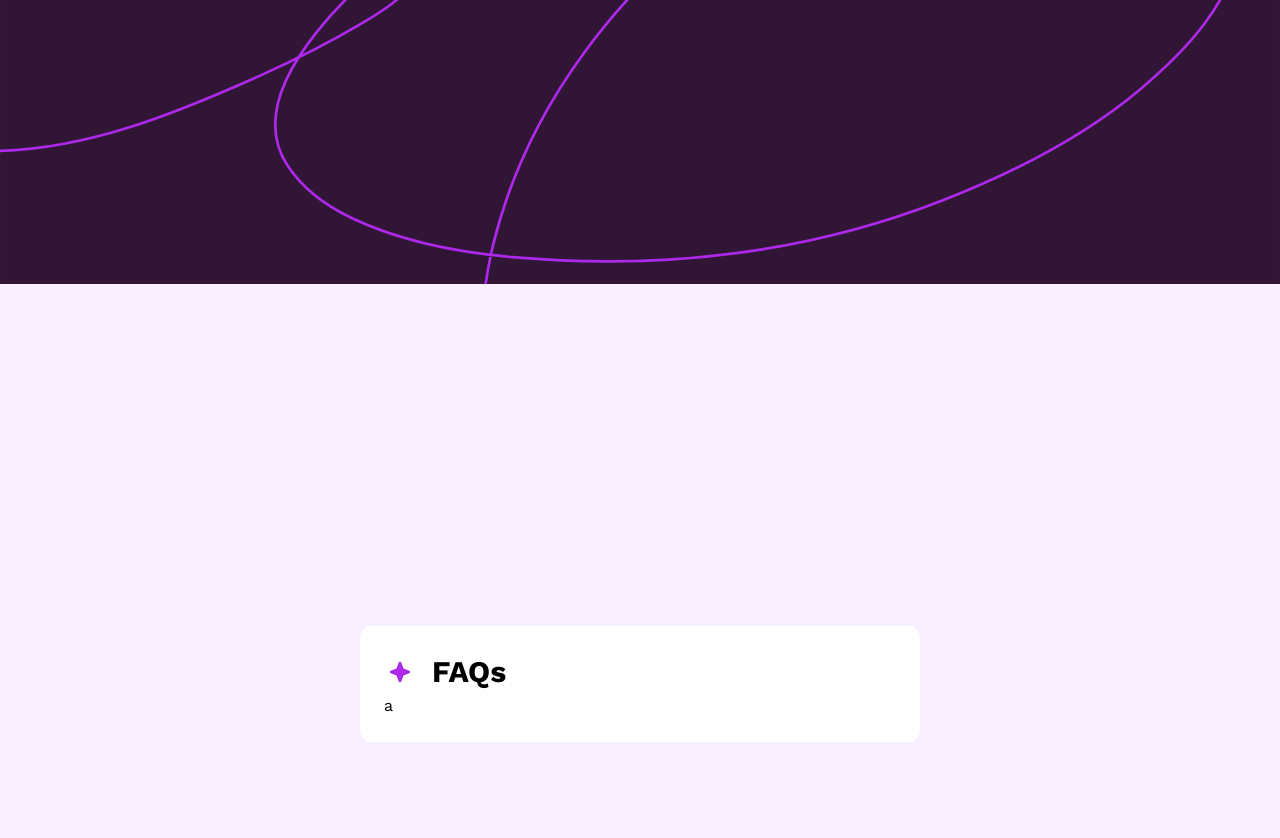
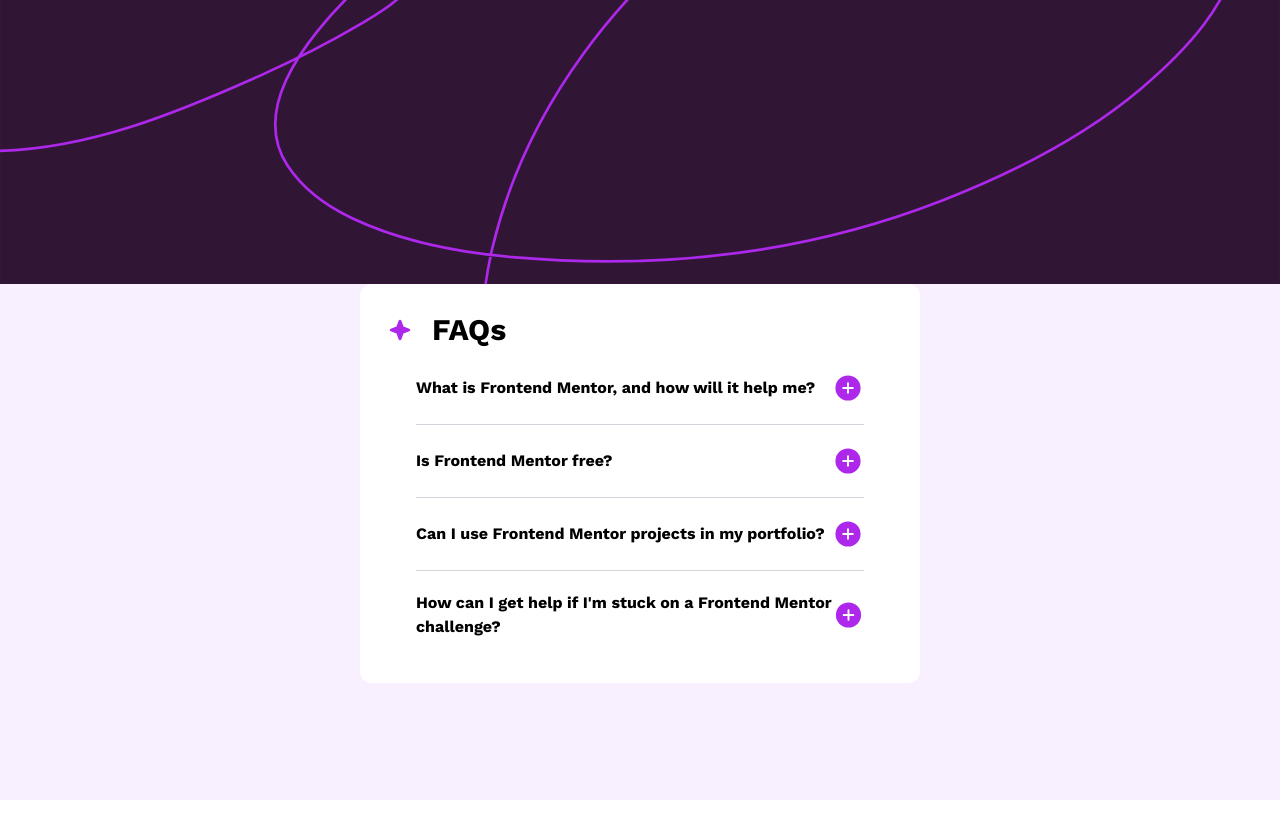
Before and after one commit to chaosweasl/FAQ-Accordion, a React (Vite) app: page / in a window 1280 px wide. Shown: the top 838 px of the page. After the commit the page ends 800 px from the top, so only its background shows below. Built offline with nearby package versions, Linux system fonts and the light colour scheme.

Commit message:
dynamic list + buttons

```diff
--- a/src/components/FAQ.tsx
+++ b/src/components/FAQ.tsx
@@ -1,11 +1,59 @@
+// Assets
 import desktopBg from "../assets/images/background-pattern-desktop.svg";
 import mobileBg from "../assets/images/background-pattern-mobile.svg";
 import starIcon from "../assets/images/icon-star.svg";
 import plusIcon from "../assets/images/icon-plus.svg";
 import minusIcon from "../assets/images/icon-minus.svg";
+
+// React
+import { useState } from "react";
+
+// Dependencies
 import "../App.css";
 
 export default function FAQ() {
+  const faqItems = [
+    {
+      question: "What is Frontend Mentor, and how will it help me?",
+      answer: `Frontend Mentor offers realistic coding challenges
+    to help developers improve their frontend coding
+    skills with projects in HTML, CSS, and JavaScript. It's
+    suitable for all levels and ideal for portfolio building.`,
+    },
+    {
+      question: `Is Frontend Mentor free? `,
+      answer: `Yes, Frontend Mentor offers both free and premium
+    coding challenges, with the free option providing access to a
+    range of projects suitable for all skill levels.`,
+    },
+    {
+      question: `Can I use Frontend Mentor projects in my portfolio?`,
+      answer: `Yes, you can use projects completed on Frontend Mentor
+    in your portfolio. It's an excellent way to showcase your skills to
+    potential employers!`,
+    },
+    {
+      question: `How can I get help if I'm stuck on a Frontend Mentor
+      challenge?`,
+      answer: `The best place to get help is inside Frontend Mentor's
+      Discord community. There's a help channel where you can ask
+      questions and seek support from other community members.`,
+    },
+  ];
+
+  const [openIndex, setOpenIndex] = useState<number | null>(null);
+  const [icons, setIcons] = useState(Array(faqItems.length).fill(plusIcon));
+
+  const toggleFAQ = (index: number) => {
+    setOpenIndex(openIndex === index ? null : index);
+
+    setIcons((prevIcons) =>
+      prevIcons.map((icon, i) =>
+        i === index ? (icon === plusIcon ? minusIcon : plusIcon) : icon
+      )
+    );
+  };
+
   return (
     <>
       <div className="min-h-screen custom-bg-color">
@@ -13,20 +61,36 @@
         <img className="bg-desktop w-full" src={desktopBg} />
         <img className="bg-mobile w-full" src={mobileBg} />
 
-        <div className="flex justify-center items-center min-h-screen">
+        {/* FAQ Container */}
+        <div className="flex justify-center items-center">
+          {/* FAQ card design*/}
           <div
             id="FAQ-card"
-            className=" h-auto
-          w-80 sm:w-140 bg-white rounded-xl p-6"
+            className=" h-auto w-80 sm:w-140 bg-white rounded-xl p-6"
           >
+            {/* FAQ title */}
             <div id="FAQ-title" className="flex items-center m-1">
               <img className="w-6 h-6" src={starIcon} />
               <b className="ml-5 text-3xl font-[WorkSans]">FAQs</b>
             </div>
-            <ul>
-              <li className="faq-item">
-                <div className="faq-item-header">a</div>
-              </li>
+
+            {/* FAQ list */}
+            <ul className="w-full max-w-md mx-auto">
+              {faqItems.map((item, index) => (
+                <li
+                  key={index}
+                  className="faq-item pb-5 pt-5 border-gray-300 border-b last:border-b-0"
+                >
+                  <button
+                    onClick={() => toggleFAQ(index)}
+                    className="w-full flex items-center justify-between
+                    cursor-pointer text-left"
+                  >
+                    <span className="font-bold">{item.question}</span>
+                    <img src={icons[index]} className="w-8 h-8" />
+                  </button>
+                </li>
+              ))}
             </ul>
           </div>
         </div>
--- a/src/components/FAQBox.tsx
+++ /dev/null
@@ -1,34 +0,0 @@
-import starIcon from "../assets/images/icon-star.svg";
-import plusIcon from "../assets/images/icon-plus.svg";
-import minusIcon from "../assets/images/icon-minus.svg";
-import "../App.css";
-
-export default function FAQBox() {
-  return (
-    <>
-      <div className="flex justify-center items-center min-h-screen">
-        <div
-          id="FAQ-card"
-          className=" h-1000
-          w-80 sm:w-140 bg-white rounded-xl p-6"
-        >
-          <div id="FAQ-title" className="flex items-center m-1">
-            <img className="w-6 h-6" src={starIcon} />
-            <b className="ml-5 text-3xl font-[WorkSans]">FAQs</b>
-          </div>
-          <ul>
-            <li className="faq-item">
-              <div className="faq-item-header">a</div>
-            </li>
-          </ul>
-        </div>
-      </div>
-    </>
-  );
-}
-
-// <div id="FAQ-content">
-//   <div id="title" className="text-black text-2xl">
-//     a
-//   </div>
-// </div>
--- a/src/index.css
+++ b/src/index.css
@@ -31,3 +31,11 @@
 .custom-bg-color {
   background-color: #f9f0ff;
 }
+
+.faq-item {
+  transition: color 0.3s ease;
+}
+
+.faq-item:hover {
+  color: #ad28eb;
+}
```
